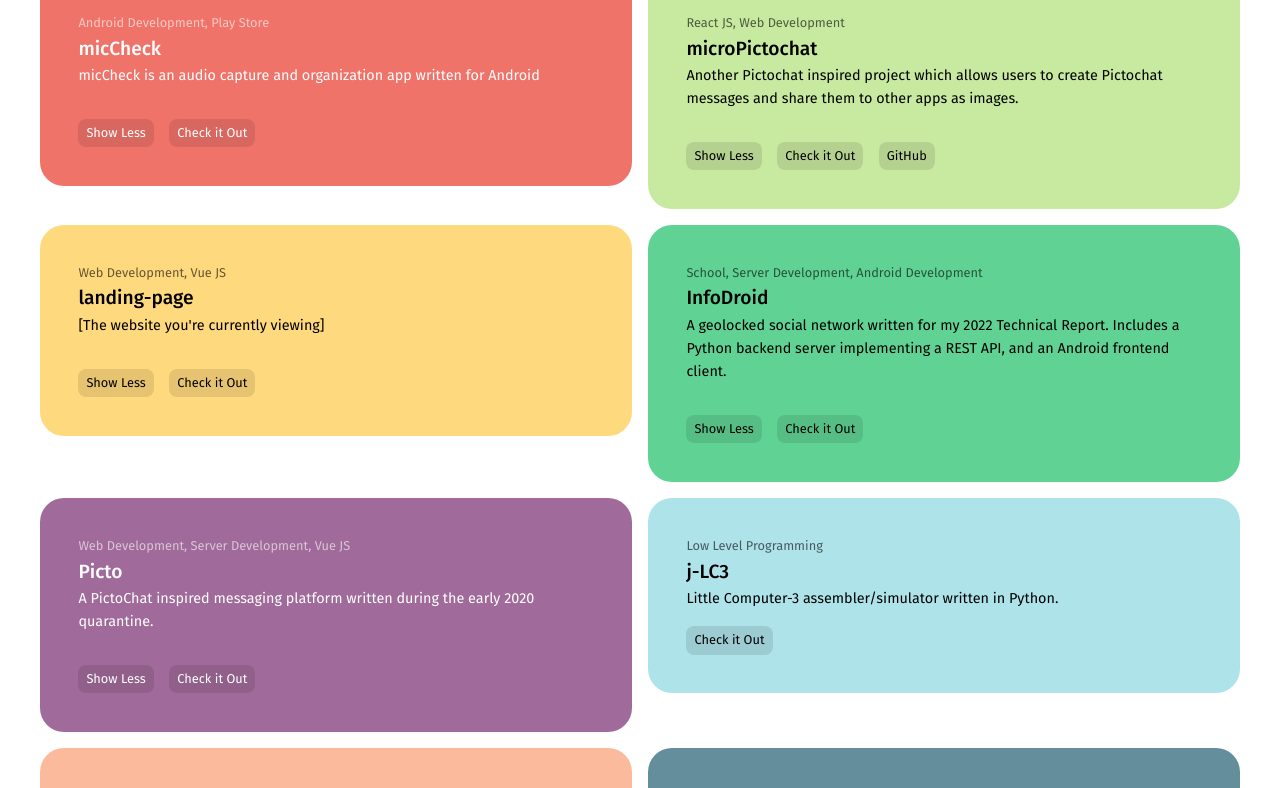
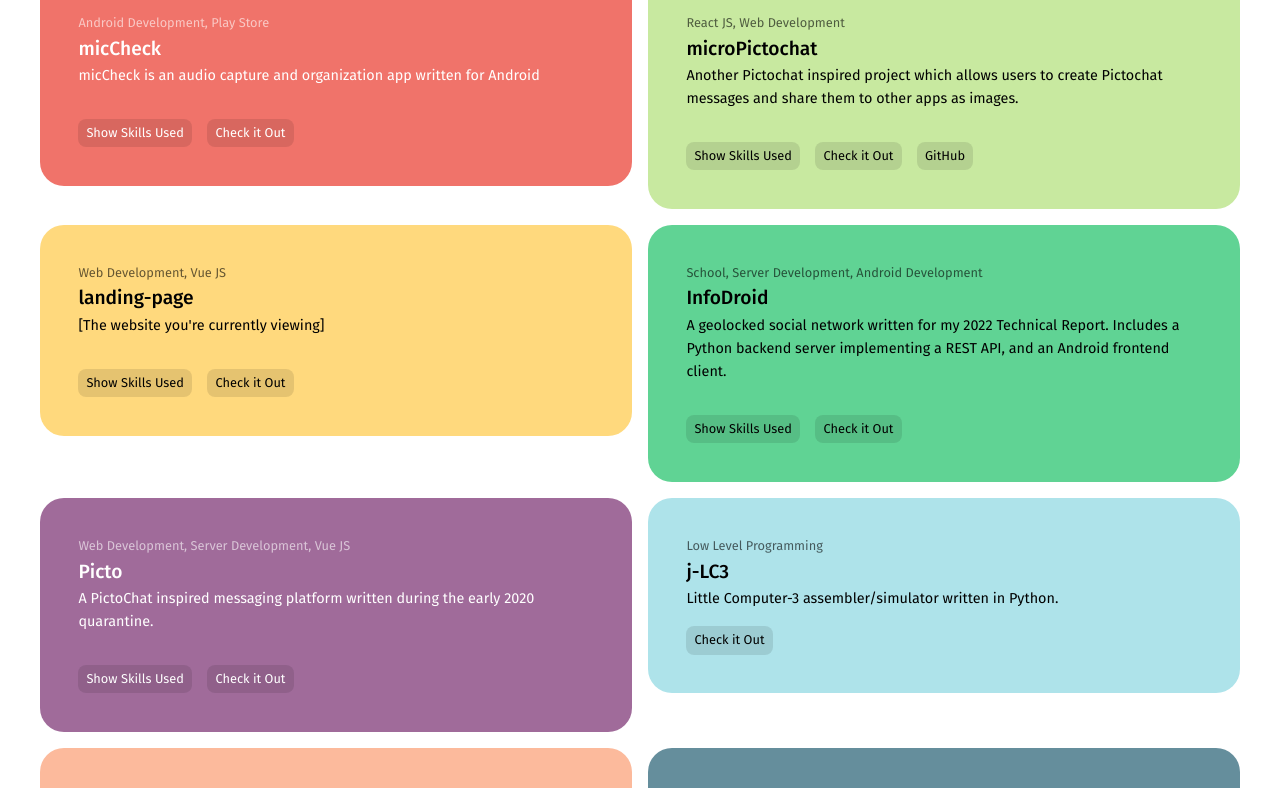
Before and after one commit to j-osephlong/landing-page, a Vue app: page / in a window 1280 px wide. Shown: the part 1346-2134 px from the top of the page. Built offline with nearby package versions, Linux system fonts and the light colour scheme.

Commit message:
Nope, had to flip a boolean.

```diff
--- a/src/components/ProjectCard.vue
+++ b/src/components/ProjectCard.vue
@@ -37,7 +37,7 @@ let isExpanded = ref(false)
         </div>
         <div class="buttons-container">
             <CardButton @click="() => { isExpanded = !isExpanded }" v-if="project.skills.length > 0">
-                {{ isExpanded? "Show Skills Used": "Show Less" }}
+                {{ !isExpanded ? "Show Skills Used" : "Show Less" }}
             </CardButton>
             <CardButton @click="() => { if (project.link) openLink(project.link) }">
                 Check it Out
```
